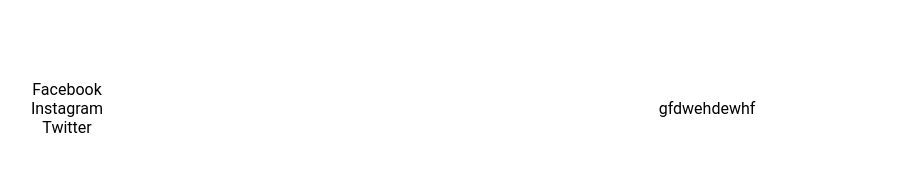
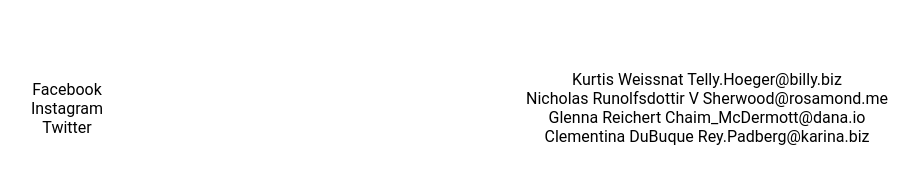
Before and after one commit to infoshareacademy/jfddr8-project-react, a React (Create React App) app in the folder Project 1/: page / in a window 1280 px wide. Shown: the part 292-488 px from the top of the page, without its empty margins (125-1044 px from the left). Built offline with nearby package versions, Linux system fonts and the light colour scheme.

Commit message:
add new changes

```diff
--- a/Project 1/src/App.css
+++ b/Project 1/src/App.css
@@ -5,12 +5,10 @@
   align-items: center;
   justify-content: center;
 }
-
 .middle-page {
   display: flex;
   height: 60vh;
 }
-
 .app-footer {
   height: 20vh;
   display: flex;
@@ -18,13 +16,11 @@
   align-items: center;
   justify-content: center;
 }
-
 .sidebar {
   width: 30%;
   margin: auto;
     text-align: center;
 }
-
 .content {
   width: 70%;
   margin: auto;
--- a/Project 1/src/App.js
+++ b/Project 1/src/App.js
@@ -3,6 +3,8 @@ import { Header } from './components/Header.js';
 import { Sidebar } from './components/Sidebar.js';
 import { Content } from './components/Content.js';
 import { Footer } from './components/Footer.js';
+import { Users } from './components/Users';
+import { UsersData } from './data/users-data.js';
 
 const logoSrc = "https://play-lh.googleusercontent.com/6hwIJLyur1myTggmf6Xzvt28Zyepgv_5zDzZQ_YBKPVHpeS8U5I1T9WNDPpUGHdnsw=s128-rw";
 
@@ -12,7 +14,7 @@ function App() {
     <Header title={'Tytuł aplikacji'} logoSrc={logoSrc}/>
     <main className="middle-page">
     <Sidebar MenuItems/>
-    <Content/>
+    <Content><Users users={UsersData}/></Content>
     </main>
     <Footer text={'blablablablablabla'}/>
     </>
--- a/Project 1/src/components/Content.js
+++ b/Project 1/src/components/Content.js
@@ -1,5 +1,5 @@
 //- `Sidebar`- obsługujący parametr `menuItems`
 
-export function Content() {
-    return <div className="content">gfdwehdewhf</div>;
+export function Content(props) {
+    return <div className="content">{props.children}</div>;
   }
--- /dev/null
+++ b/Project 1/src/components/User.js
@@ -0,0 +1,7 @@
+export function User(props) {
+    return (
+        <div>
+            {props.name} {props.email}
+        </div>
+    )
+}
--- /dev/null
+++ b/Project 1/src/components/Users.js
@@ -0,0 +1,11 @@
+import { User } from "./User"
+
+export function Users(props) {
+    return (
+        <div className="users">
+            {props.users.map((singleItem) => (
+                <User name={singleItem.name} email={singleItem.email}/>
+            ))}
+        </div>
+    );
+}
--- /dev/null
+++ b/Project 1/src/components/theme-switch.js
@@ -0,0 +1,3 @@
+export function Switch() {
+    const [ThemeSwitch, setThemeSwitch] = useState(0)
+}
```
